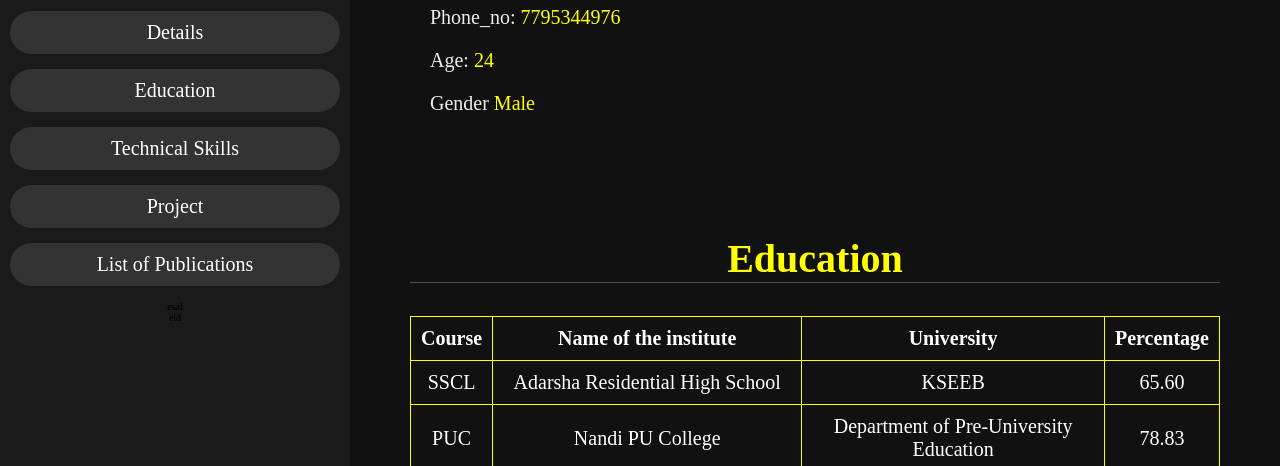
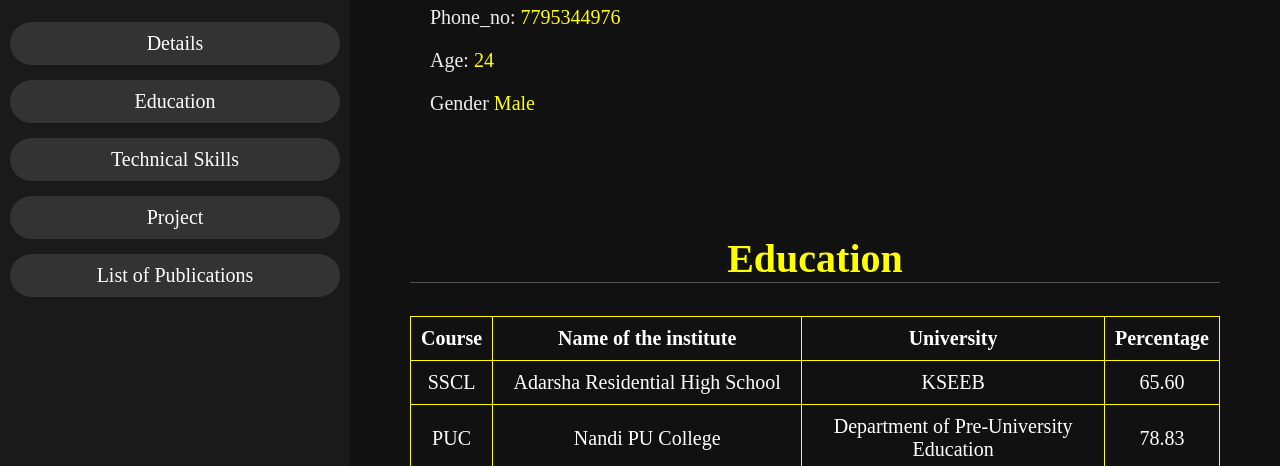
Before and after one commit to Srinivas-Dunn/DSG-Training, a plain HTML site: page GitTraining/Resume/index.html in a window 1280 px wide. Shown: the part 334-800 px from the top of the page. Drawn offline with Linux system fonts and the light colour scheme.

Commit message:
Original

```diff
--- a/GitTraining/Resume/index.html
+++ b/GitTraining/Resume/index.html
@@ -20,8 +20,7 @@
              <li><a href="#Technical Skills">Technical Skills</a></li>
              <li><a href="#Project">Project</a></li>
              <li><a href="#List of Publications">List of Publications</a></li>
-             <li>esal</li>
-             <li>eid</li>
+
           </ul>
        </nav>
     </header>
```
